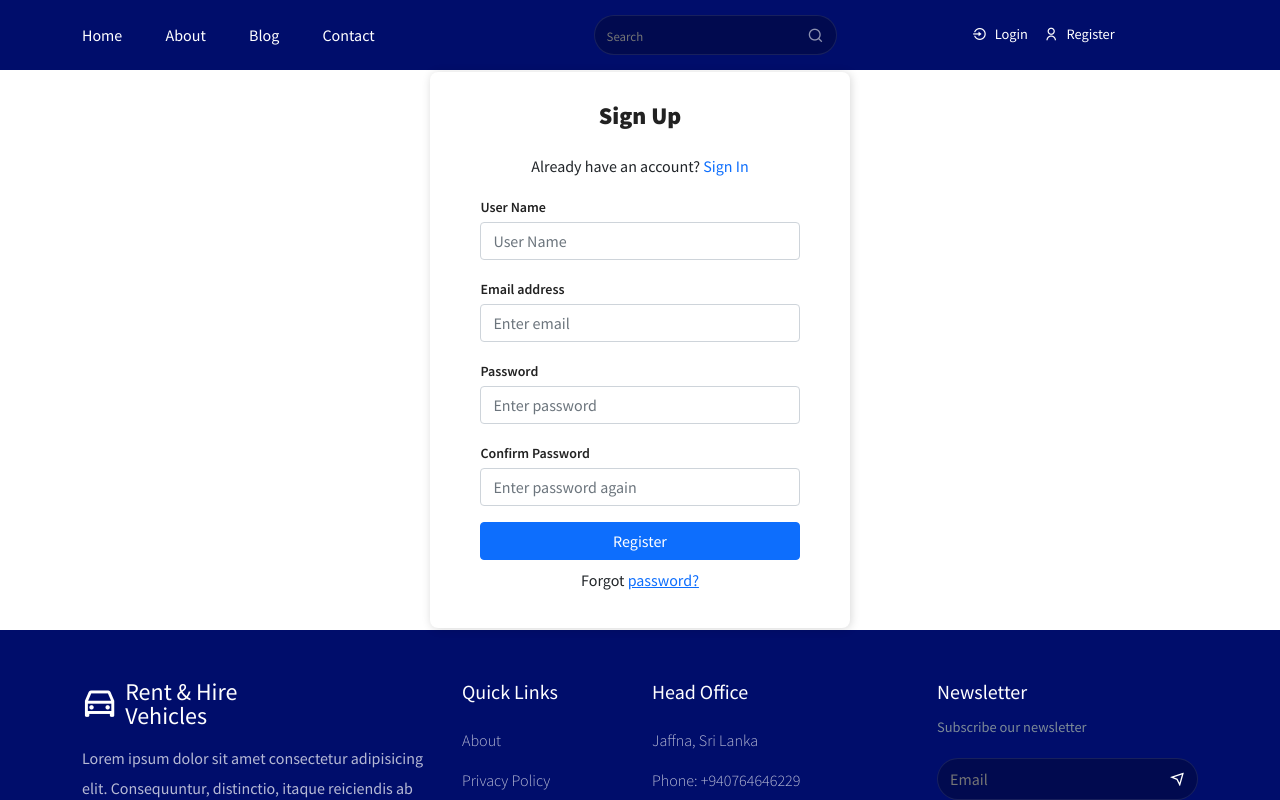
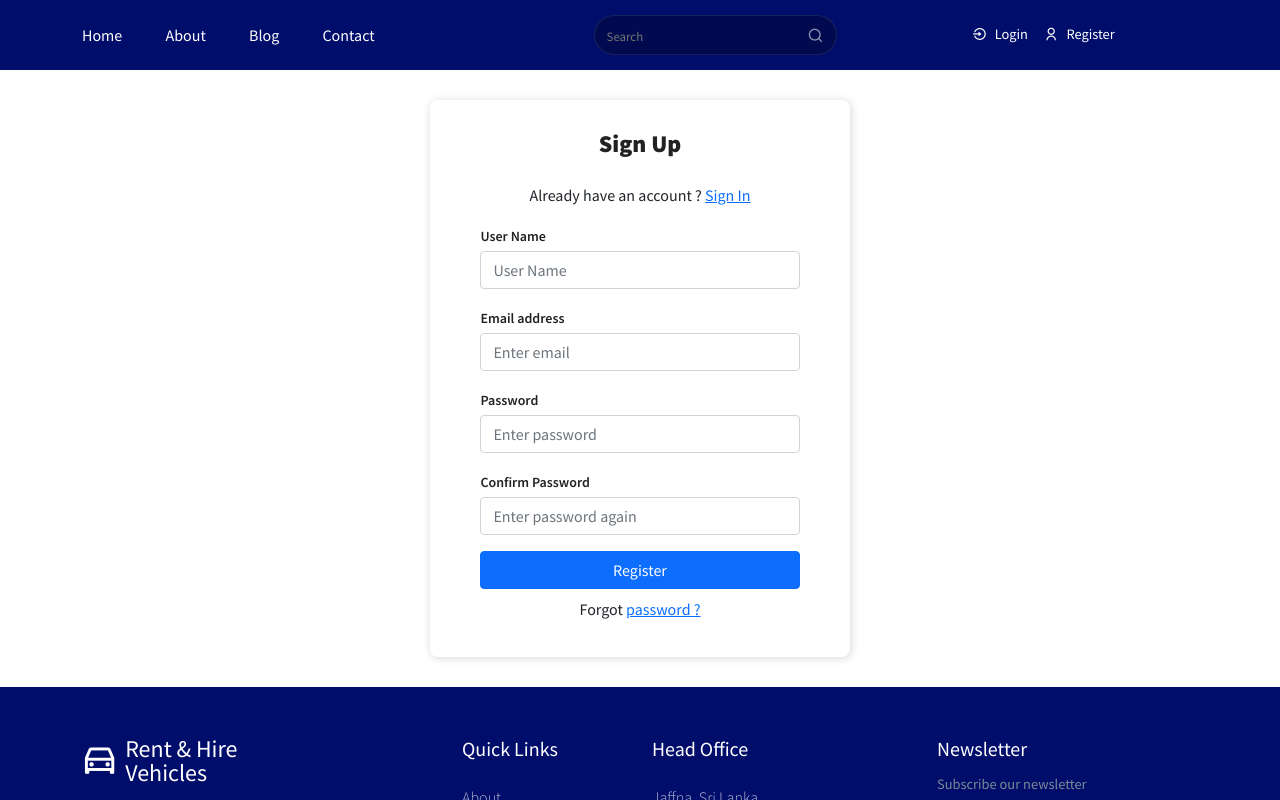
Before and after one commit to NishanSangu/ZaZu-Vehicle-RenteringApplication, a React (Create React App) app: page /signup in a window 1280 px wide. Shown: the top 800 px of the page. Built offline with nearby package versions, Linux system fonts and the light colour scheme; no server answers.

Commit message:
added signup css and link to sign in

```diff
--- a/src/pages/Signup.jsx
+++ b/src/pages/Signup.jsx
@@ -1,9 +1,9 @@
-import React, {useState, useEffect} from 'react';
-import {  useNavigate } from "react-router-dom"
-import { ToastContainer, toast } from "react-toastify"
-import 'react-toastify/dist/ReactToastify.css';
+import React, { useState, useEffect } from "react";
+import { ToastContainer, toast } from "react-toastify";
+import "react-toastify/dist/ReactToastify.css";
 import axios from "axios";
 import { registerRoute } from "../utils/APIRoutes";
+import { useNavigate, Link } from "react-router-dom";
 
 import Helmet from "../components/Helmet/Helmet";
 import CommonSection from "../components/UI/CommonSection";
@@ -31,7 +31,7 @@ export default function Signup() {
         pauseOnHover: true,
         draggable: true,
         theme: "dark",
-    }
+    };
 
     const handleSubmit = async(event) => {
         event.preventDefault();
@@ -39,7 +39,7 @@ export default function Signup() {
             const { data } = await axios.post(registerRoute, {
                 userName,
                 email,
-                password
+                password,
             });
             if (data.status === false) {
                 toast.error(data.msg, toastOptions);
@@ -53,17 +53,12 @@ export default function Signup() {
                 navigate("/");
             }
         }
-    }
+    };
 
     const handleValidation = () => {
         if (email === "") {
-            toString.error(
-                "Please Enter the Email",
-                toastOptions
-            )
-        }
-
-        else if (password !== conPassword) {
+            toString.error("Please Enter the Email", toastOptions);
+        } else if (password !== conPassword) {
             toast.error(
                 "Password and confirm password should be same.",
                 toastOptions
@@ -82,69 +77,84 @@ export default function Signup() {
             );
             return false;
         }
+    };
+    return ( <
+        div className = "Auth-form-container" >
+        <
+        form className = "Auth-form"
+        onSubmit = {
+            (event) => handleSubmit(event) } >
+        <
+        div className = "Auth-form-content" >
+        <
+        h3 className = "Auth-form-title" > Sign Up < /h3>{" "} <
+        div className = "text-center" >
+        Already have an account ? { " " } <
+        Link className = "link-primary"
+        to = "/login"
+        style = {
+            { cursor: "pointer" } } >
+        Sign In { " " } <
+        /Link>{" "} <
+        /div>{" "} <
+        div className = "form-group mt-3" >
+        <
+        label > User Name < /label>{" "} <
+        input type = "text"
+        className = "form-control mt-1"
+        placeholder = "User Name"
+        name = "userName"
+        onChange = {
+            (e) => setUserName(e.target.value) }
+        />{" "} <
+        /div>{" "} <
+        div className = "form-group mt-3" >
+        <
+        label > Email address < /label>{" "} <
+        input type = "email"
+        className = "form-control mt-1"
+        placeholder = "Enter email"
+        name = "email"
+        onChange = {
+            (e) => setEmail(e.target.value) }
+        />{" "} <
+        /div>{" "} <
+        div className = "form-group mt-3" >
+        <
+        label > Password < /label>{" "} <
+        input type = "password"
+        className = "form-control mt-1"
+        placeholder = "Enter password"
+        name = "password"
+        onChange = {
+            (e) => setPassword(e.target.value) }
+        />{" "} <
+        /div>{" "} <
+        div className = "form-group mt-3" >
+        <
+        label > Confirm Password < /label>{" "} <
+        input type = "password"
+        className = "form-control mt-1"
+        placeholder = "Enter password again"
+        name = "conPassword"
+        onChange = {
+            (e) => setConPassword(e.target.value) }
+        />{" "} <
+        /div>{" "} <
+        div className = "d-grid gap-2 mt-3" >
+        <
+        button type = "submit"
+        className = "btn btn-primary" >
+        Register { " " } <
+        /button>{" "} <
+        /div>{" "} <
+        p className = "text-center mt-2" >
+        Forgot < a href = "#" > password ? < /a>{" "} <
+        /p>{" "} <
+        /div>{" "} <
+        /form>{" "} <
+        ToastContainer / >
+        <
+        /div>
+    );
 }
-            return (
-                <div className="Auth-form-container">
-                    <form className="Auth-form" onSubmit={(event) => handleSubmit(event)}>
-                        <div className="Auth-form-content">
-                            <h3 className="Auth-form-title">Sign Up</h3>
-                            <div className="text-center">
-                                Already have an account?{" "}
-                                <span className="link-primary" to="/login" style={{ cursor: 'pointer' }}>
-                                    Sign In
-                                </span>
-                            </div>
-                            <div className="form-group mt-3">
-                                <label>User Name</label>
-                                <input
-                                    type="text"
-                                    className="form-control mt-1"
-                                    placeholder="User Name"
-                                    name='userName'
-                                    onChange={(e) => setUserName(e.target.value)}
-                                />
-                            </div>
-                            <div className="form-group mt-3">
-                                <label>Email address</label>
-                                <input
-                                    type="email"
-                                    className="form-control mt-1"
-                                    placeholder="Enter email"
-                                    name='email'
-                                    onChange={(e) => setEmail(e.target.value)}
-                                />
-                            </div>
-                            <div className="form-group mt-3">
-                                <label>Password</label>
-                                <input
-                                    type="password"
-                                    className="form-control mt-1"
-                                    placeholder="Enter password"
-                                    name='password'
-                                    onChange={(e) => setPassword(e.target.value)}
-                                />
-                            </div>
-                            <div className="form-group mt-3">
-                                <label>Confirm Password</label>
-                                <input
-                                    type="password"
-                                    className="form-control mt-1"
-                                    placeholder="Enter password again"
-                                    name='conPassword'
-                                    onChange={(e) => setConPassword(e.target.value)}
-                                />
-                            </div>
-                            <div className="d-grid gap-2 mt-3">
-                                <button type="submit" className="btn btn-primary">
-                                    Register
-                                </button>
-                            </div>
-                            <p className="text-center mt-2">
-                                Forgot <a href="#">password?</a>
-                            </p>
-                        </div>
-                    </form>
-                    <ToastContainer/>
-                </div>
-            )
-        }
--- a/src/styles/auth.css
+++ b/src/styles/auth.css
@@ -7,7 +7,7 @@
     justify-content: center;
     align-items: center;
     width: 100vw;
-    height: 70vh;
+    padding: 30px;
 }
 
 .Auth-form {
```
Also changed, not shown: 1 other file (tests, documents, lock files or other folders). Lines whose indentation alone changed are shown as unchanged.
